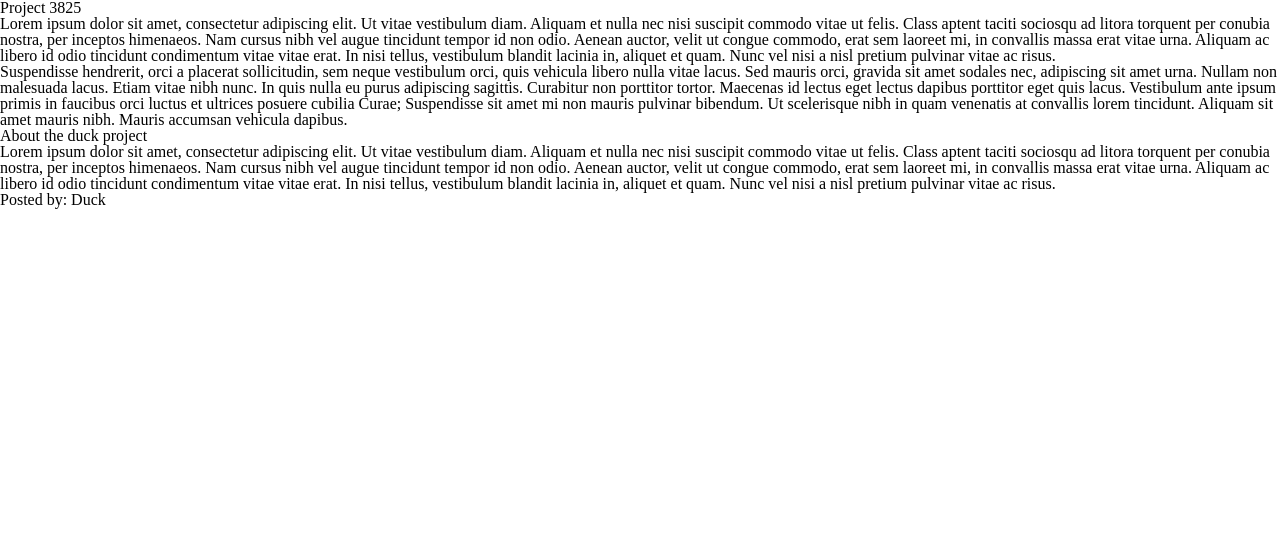
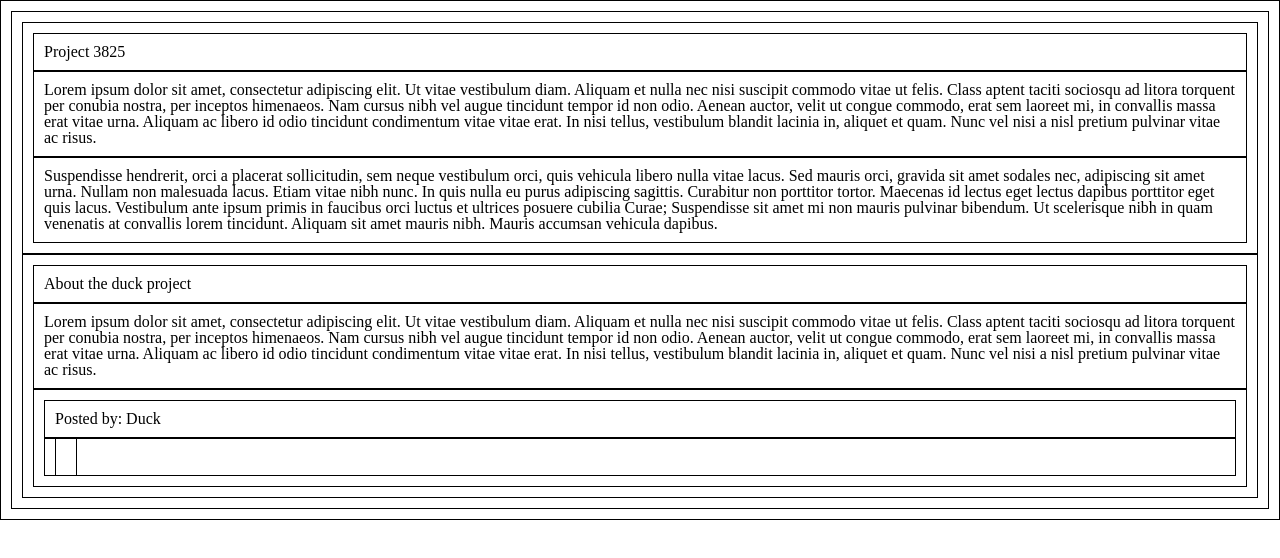
Before and after one commit to kkus/duck-project, a plain HTML site: page index.html in a window 1280 px wide. Drawn offline with Linux system fonts and the light colour scheme.

Commit message:
borders everywhere

```diff
--- a/css/style.css
+++ b/css/style.css
@@ -5,8 +5,11 @@ License: none (public domain)
 
 	html, body, div, span, applet, object, iframe, h1, h2, h3, h4, h5, h6, p, blockquote, pre, a, abbr, acronym, address, big, cite, code, del, dfn, em, img, ins, kbd, q, s,samp, small, strike, strong, sub, sup, tt, var, b, u, i, center, dl, dt, dd, ol, ul, li, fieldset, form, label, legend, table, caption, tbody, tfoot, thead, tr, th, td, article, aside, canvas, details, embed, figure, figcaption, footer, header, hgroup, menu, nav, output, ruby, section, summary, time, mark, audio, video {
 		margin: 0;
-		padding: 0;
-		border: 0;
+		padding: 10px;
+		border: 1px;
+		border-style: solid;
+		border-color: #0000000;
+		font: Helvetica;
 		font-size: 100%;
 		font: inherit;
 		vertical-align: baseline;
```
